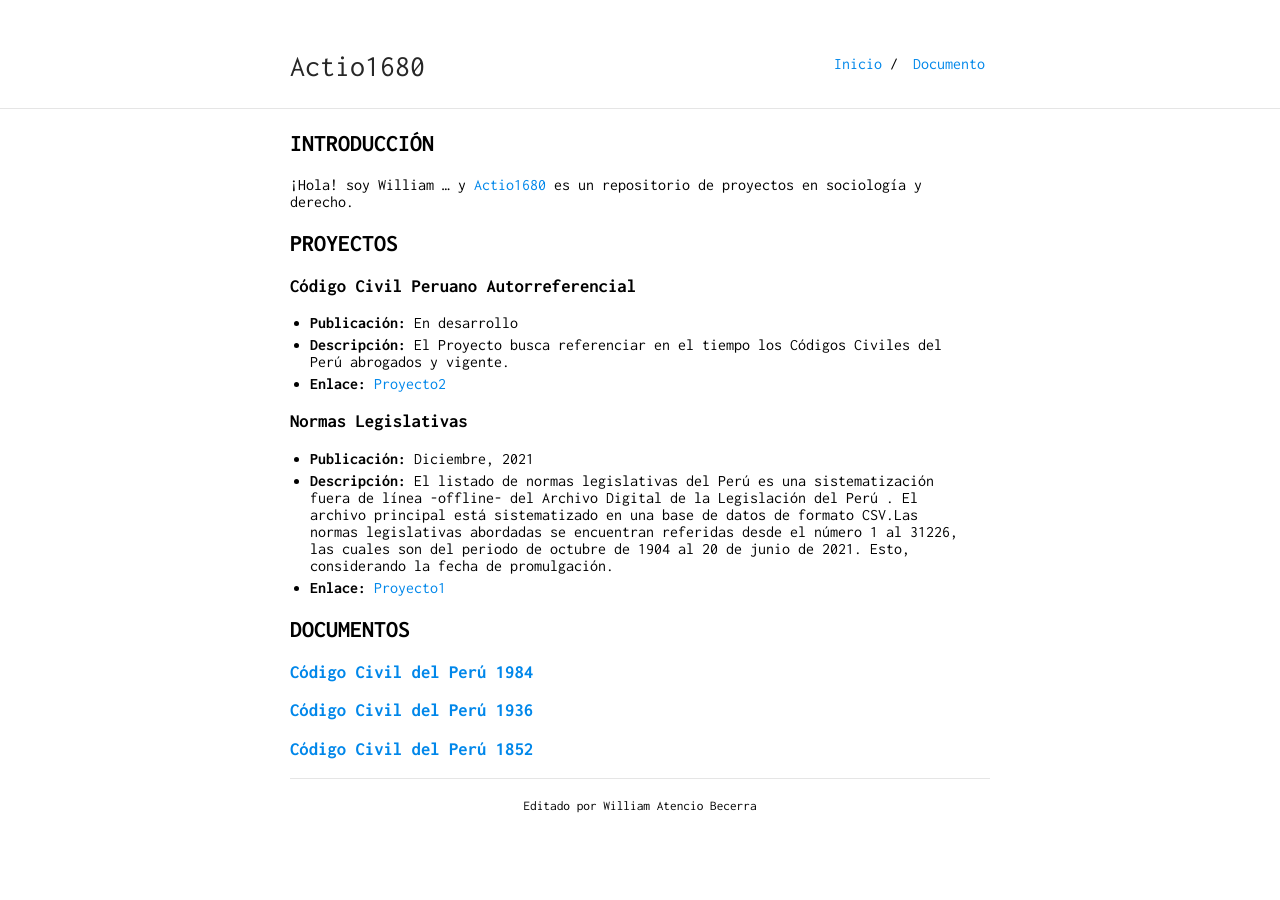
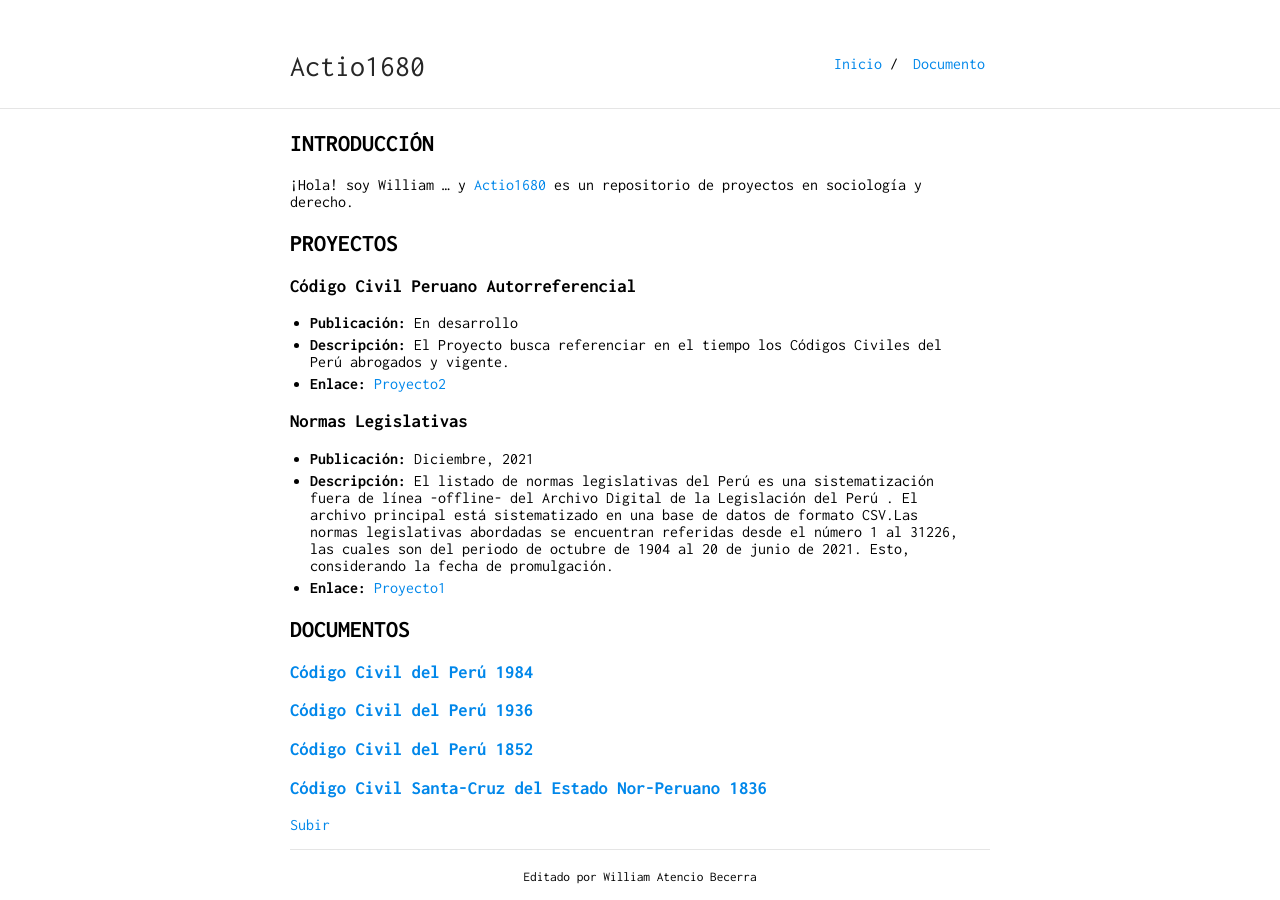
Before and after one commit to actio1680/actio1680.github.io, a Jekyll site: the page built from index.md, in a window 1280 px wide. Built offline with Jekyll 4.4.1, drawn with Linux system fonts in a browser that asks for light colours; our own code applies the rules of GitHub Pages for plain Markdown files.

Commit message:
Update index.md

```diff
--- a/index.md
+++ b/index.md
@@ -26,3 +26,6 @@ layout: default
 ### [Código Civil del Perú 1984](cc1984.md)
 ### [Código Civil del Perú 1936](cc1936.md)
 ### [Código Civil del Perú 1852](cc1852.md)
+### [Código Civil Santa-Cruz del Estado Nor-Peruano 1836](cc1836.md)
+
+[Subir](#top)
```
